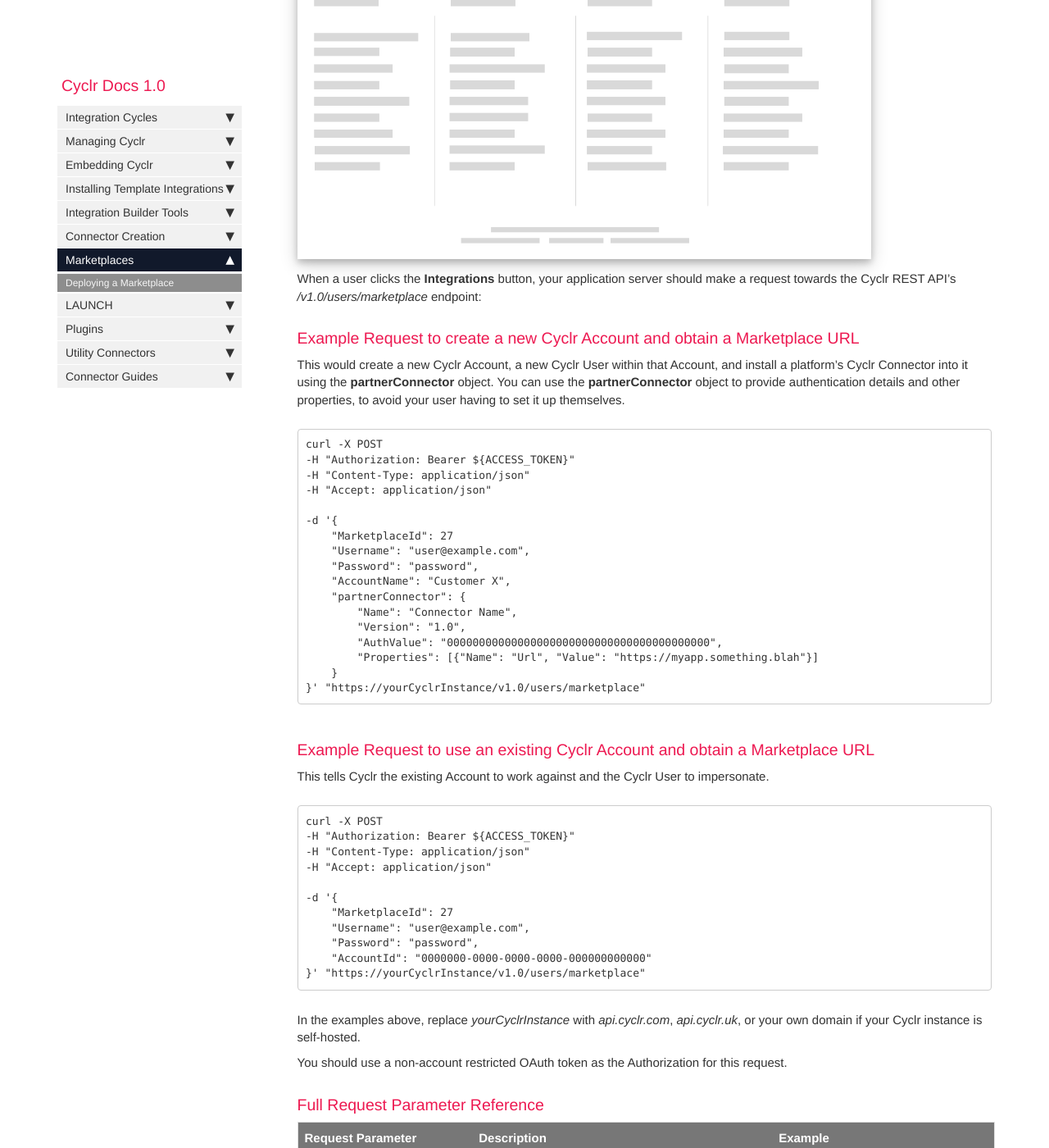
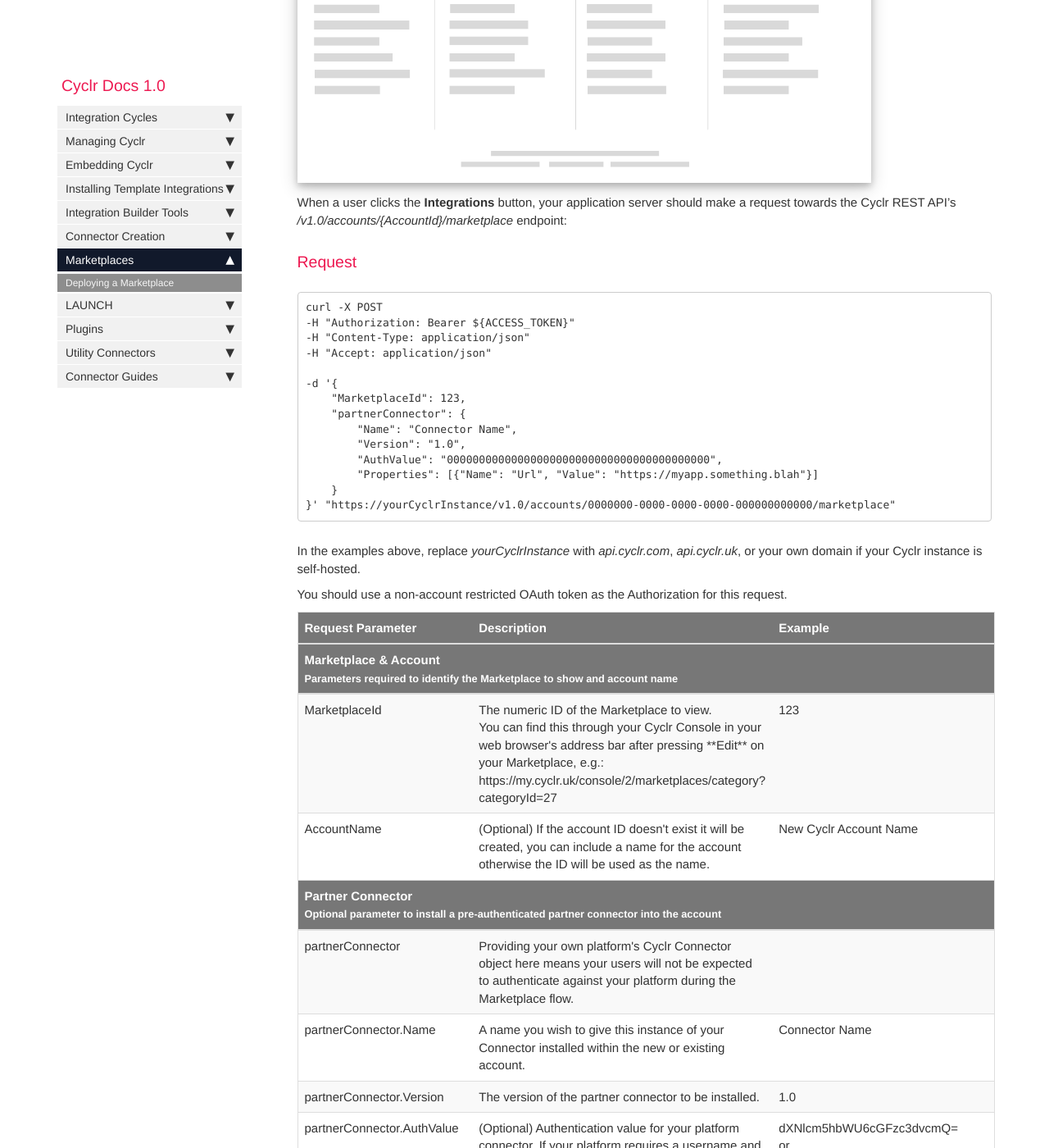
Before and after one commit to sneakysneak/docs, a Jekyll site: the page built from pages/marketplaces/marketplace-deployment.md, in a window 1280 px wide and 1400 px high, scrolled down 657 px. Shown: the whole window at 82% size. Built offline with Jekyll 4.4.1, drawn with Linux system fonts in a browser that asks for light colours; nearby versions of some CDN libraries; comment, search, counter and statistics services are not loaded; some of the changed text lies outside the part shown.

Commit message:
Update new marketplace page for accounts

````diff
--- a/pages/marketplaces/marketplace-deployment.md
+++ b/pages/marketplaces/marketplace-deployment.md
@@ -5,16 +5,16 @@ permalink: marketplace-deployment
 tags: [marketplaces]
 ---
 
-To enable your users to view a Marketplace and install teplaces, you will need to have an "Integrations" button or link within your application’s UI.
+To enable your users to view a Marketplace and install teplaces, you will need to have an "Integrations" button or link within your application's UI.
 
 For example:
 
 ![Generic Host Application](./images/generic-host-app-connected-v2.png)
 
-When a user clicks the **Integrations** button, your application server should make a request towards the Cyclr REST API's _/v1.0/users/marketplace_ endpoint:
+When a user clicks the **Integrations** button, your application server should make a request towards the Cyclr REST API's _/v1.0/accounts/{AccountId}/marketplace_ endpoint:
 
-### Example Request to create a new Cyclr Account and obtain a Marketplace URL
-This would create a new Cyclr Account, a new Cyclr User within that Account, and install a platform's Cyclr Connector into it using the **partnerConnector** object.  You can use the **partnerConnector** object to provide authentication details and other properties, to avoid your user having to set it up themselves.
+### Request
+
 ```
 curl -X POST
 -H "Authorization: Bearer ${ACCESS_TOKEN}"
@@ -22,41 +22,18 @@ curl -X POST
 -H "Accept: application/json"
 
 -d '{
-    "MarketplaceId": 27
-    "Username": "user@example.com",
-    "Password": "password",
-    "AccountName": "Customer X",
+    "MarketplaceId": 123,
     "partnerConnector": {
         "Name": "Connector Name",
         "Version": "1.0",
         "AuthValue": "00000000000000000000000000000000000000000",
         "Properties": [{"Name": "Url", "Value": "https://myapp.something.blah"}]
     }
-}' "https://yourCyclrInstance/v1.0/users/marketplace"
+}' "https://yourCyclrInstance/v1.0/accounts/0000000-0000-0000-0000-000000000000/marketplace"
 ```
-
-### Example Request to use an existing Cyclr Account and obtain a Marketplace URL
-This tells Cyclr the existing Account to work against and the Cyclr User to impersonate.
-```
-curl -X POST
--H "Authorization: Bearer ${ACCESS_TOKEN}"
--H "Content-Type: application/json"
--H "Accept: application/json"
-
--d '{
-    "MarketplaceId": 27
-    "Username": "user@example.com",
-    "Password": "password",
-    "AccountId": "0000000-0000-0000-0000-000000000000"
-}' "https://yourCyclrInstance/v1.0/users/marketplace"
-```
-
 In the examples above, replace *yourCyclrInstance* with *api.cyclr.com*, *api.cyclr.uk*, or your own domain if your Cyclr instance is self-hosted.
 
 You should use a non-account restricted OAuth token as the Authorization for this request.
-
-
-### Full Request Parameter Reference
 
 <table>
     <thead>
@@ -66,38 +43,20 @@ You should use a non-account restricted OAuth token as the Authorization for thi
             <th>Example</th>
         </tr>
         <tr>
-            <th colspan="3">Marketplace, User &amp; Account Details<br/>
-            <small>Parameters required to authorize the user &amp; identify the Marketplace to show and account to install into</small></th>
+            <th colspan="3">Marketplace &amp; Account<br/>
+            <small>Parameters required to identify the Marketplace to show and account name</small></th>
         </tr>
     </thead>
     <tr>
         <td>MarketplaceId</td>
         <td>The numeric ID of the Marketplace to view.<br />
             You can find this through your Cyclr Console in your web browser's address bar after pressing **Edit** on your Marketplace, e.g.: https://my.cyclr.uk/console/2/marketplaces/category?categoryId=27</td>
-        <td>27</td>
-    </tr>
-    <tr>
-        <td>AccountId</td>
-        <td>If the Cyclr Account you wish to work with already exists, specify its Id here.
-            If it doesn't exist, provide a value in the AccountName property instead.</td>
-        <td>0000000-0000-0000-0000-000000000000</td>
+        <td>123</td>
     </tr>
     <tr>
         <td>AccountName</td>
-        <td>If the Cyclr Account you wish to work with already exists, ignore this property and specify its Id in AccountId.
-            If it doesn't exist, use this property to provide a name for a new Cyclr Account.</td>
-        <td>New Cyclr Account</td>
-    </tr>
-    <tr>
-        <td>Username</td>
-        <td>The email address of an existing User to impersonate, or a new User to create.</td>
-        <td>user@example.com</td>
-    </tr>
-    <tr>
-        <td>Password</td>
-        <td>The password of the existing User specified in the Username parameter, or the password to assign them if they don't exist.
-            If you do not intend your end users to access the Cyclr application directly themselves, this password can be an obscure value known only to your app.</td>
-        <td>c0mpl3x_P455w0rd</td>
+        <td>(Optional) If the account ID doesn't exist it will be created, you can include a name for the account otherwise the ID will be used as the name.</td>
+        <td>New Cyclr Account Name</td>
     </tr>
     <thead>
         <tr>
@@ -148,7 +107,7 @@ NJ88GGgv79V79VvYFBBTHUIGu</td>
     </tr>
 </table>
 
-### Example Response
+### Response
 
 ```json
 {
@@ -189,3 +148,6 @@ NJ88GGgv79V79VvYFBBTHUIGu</td>
         <td style="word-break: break-all">lld3UjpZKkuh0I7ObHR0EtxRsPo0No1GqNSyAi8pqXQ=</td>
     </tr>
 </table>
+
+> After deploying Marketplace you will see an API User in your Cyclr console.
+> The API User has access to the account however they cannot signin to the Cyclr interface.
````
